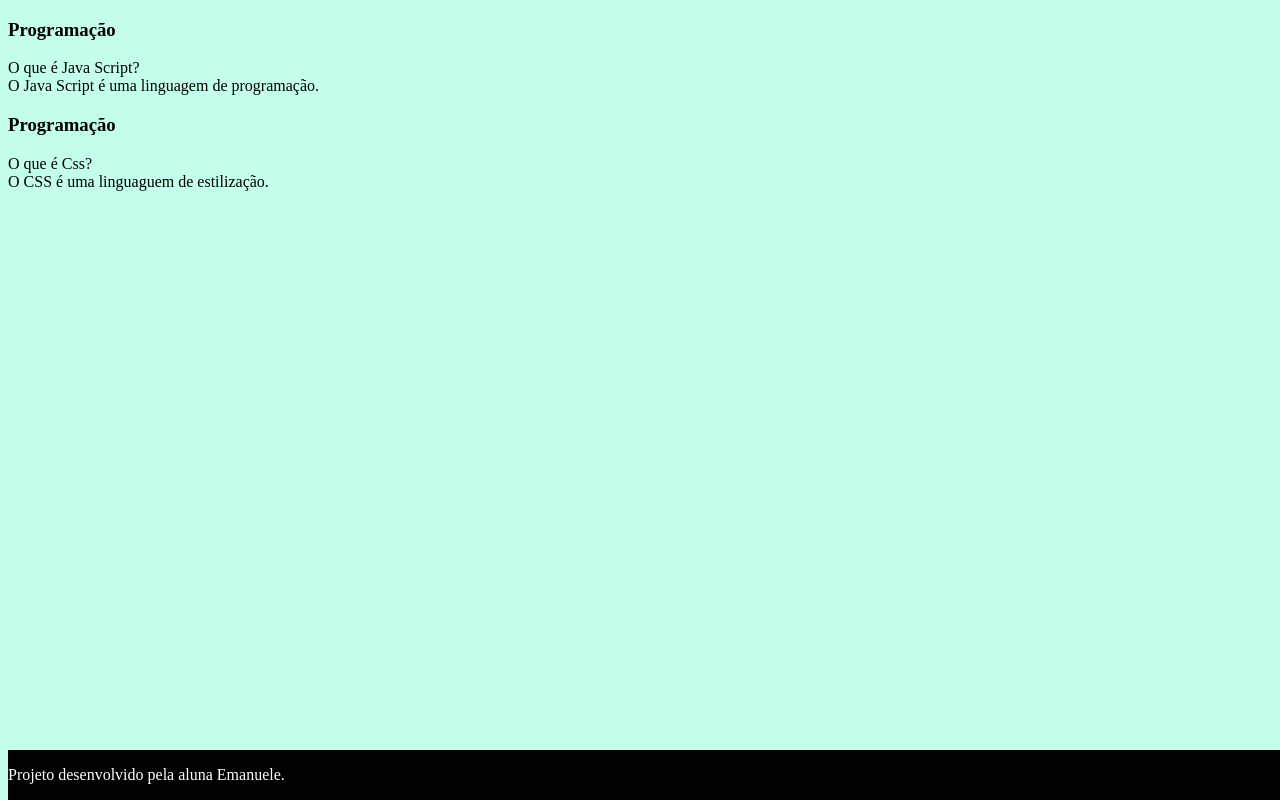
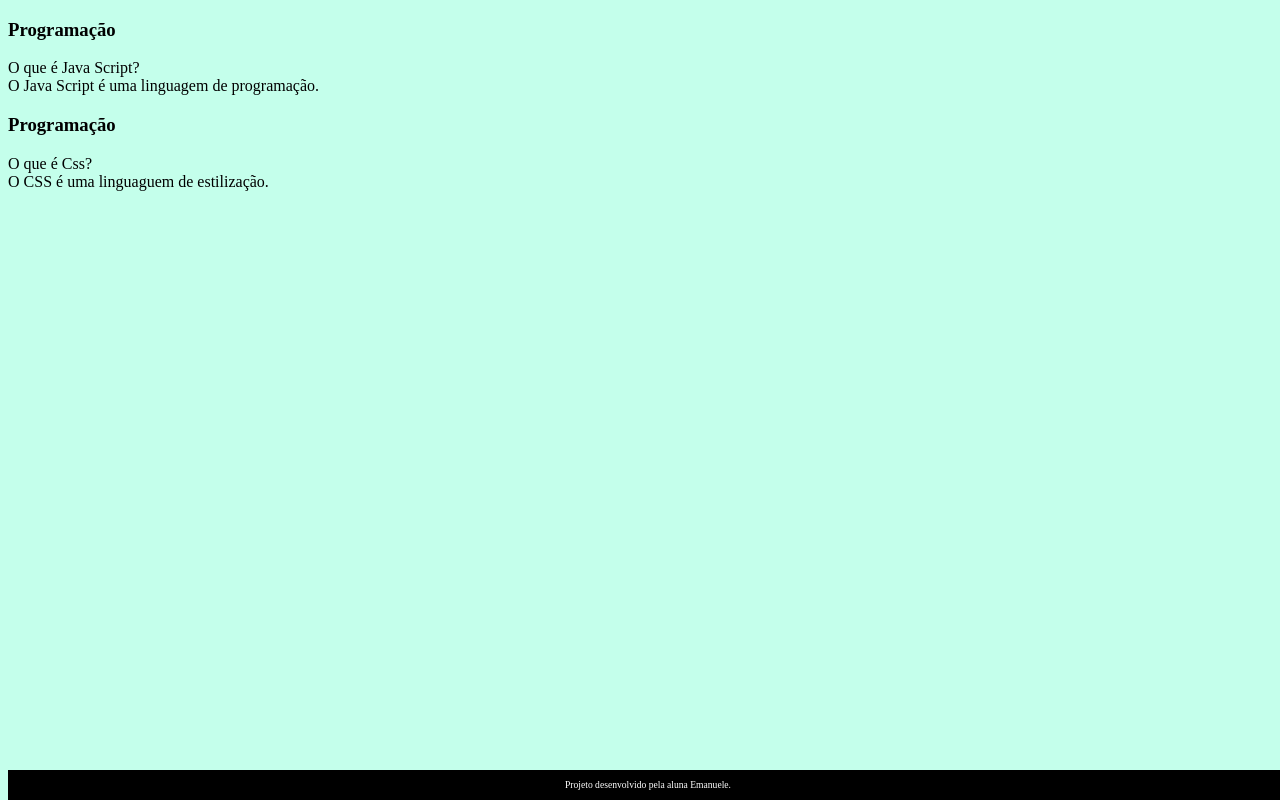
Before and after one commit to Emanuele05Lima/flashcard, a plain HTML site: page index.html in a window 1280 px wide. Drawn offline with Linux system fonts and the light colour scheme; a web font is replaced by a local one.

Commit message:
style.css

```diff
--- a/assets/style.css
+++ b/assets/style.css
@@ -8,3 +8,7 @@ bottom:0;
 position:fixed;
 width:100%;
 }
+footer p{
+text-align: center;
+font-size: 0.6rem;
+}
```
